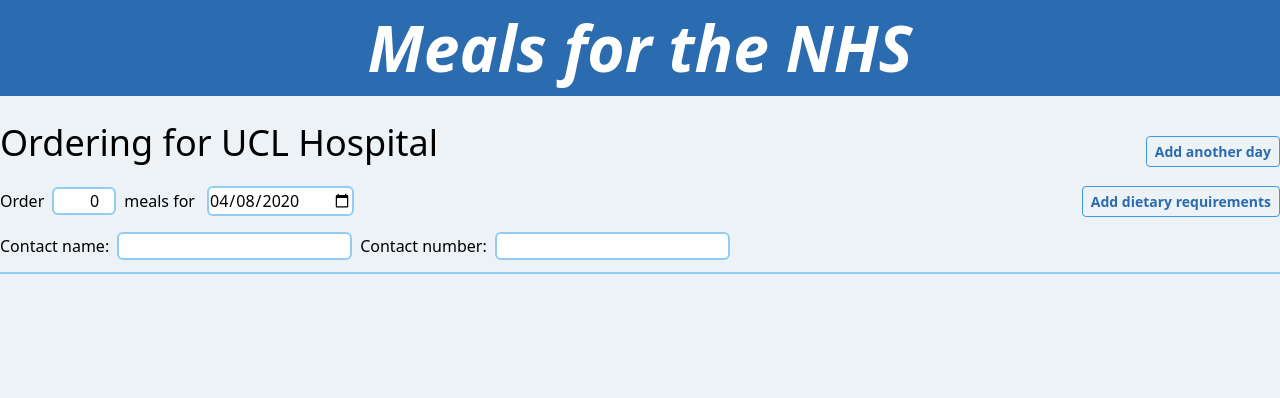
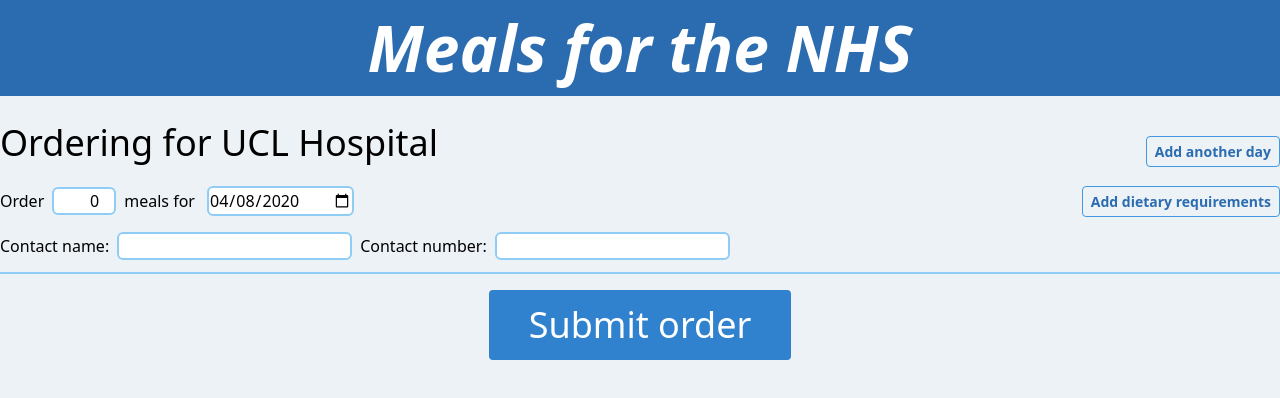
Before and after one commit to Meals-for-the-NHS/order-form, a React (Create React App) app: page / in a window 1280 px wide. Shown: the top 398 px of the page. Built offline with nearby package versions, Linux system fonts and the light colour scheme.

Commit message:
add order submit button

```diff
--- a/src/components/form.js
+++ b/src/components/form.js
@@ -6,6 +6,7 @@
   constructor() {
     super()
     this.state = {
+      showOrderConfirmation: false,
       days: [
         {
           date: this.formattedDate(new Date()),
@@ -21,6 +22,7 @@
 
     this.addAnotherDay = this.addAnotherDay.bind(this)
     this.addDietaryRequirement = this.addDietaryRequirement.bind(this)
+    this.submitOrder = this.submitOrder.bind(this)
     this.updateQuantity = this.updateQuantity.bind(this)
     this.updatePercentage = this.updatePercentage.bind(this)
     this.updateDate = this.updateDate.bind(this)
@@ -134,6 +136,10 @@
     this.setState({ days: days })
   }
 
+  submitOrder() {
+    console.log('submit order')
+  }
+
   render() {
     return (
       <React.Fragment>
@@ -163,6 +169,9 @@
           })
           }
         </ul>
+
+        <button className="text-4xl bg-blue-600 text-white rounded py-2 px-10 mt-4 mx-auto block" onClick={this.submitOrder}>Submit order</button>
+
       </React.Fragment>
     );
   }
```
